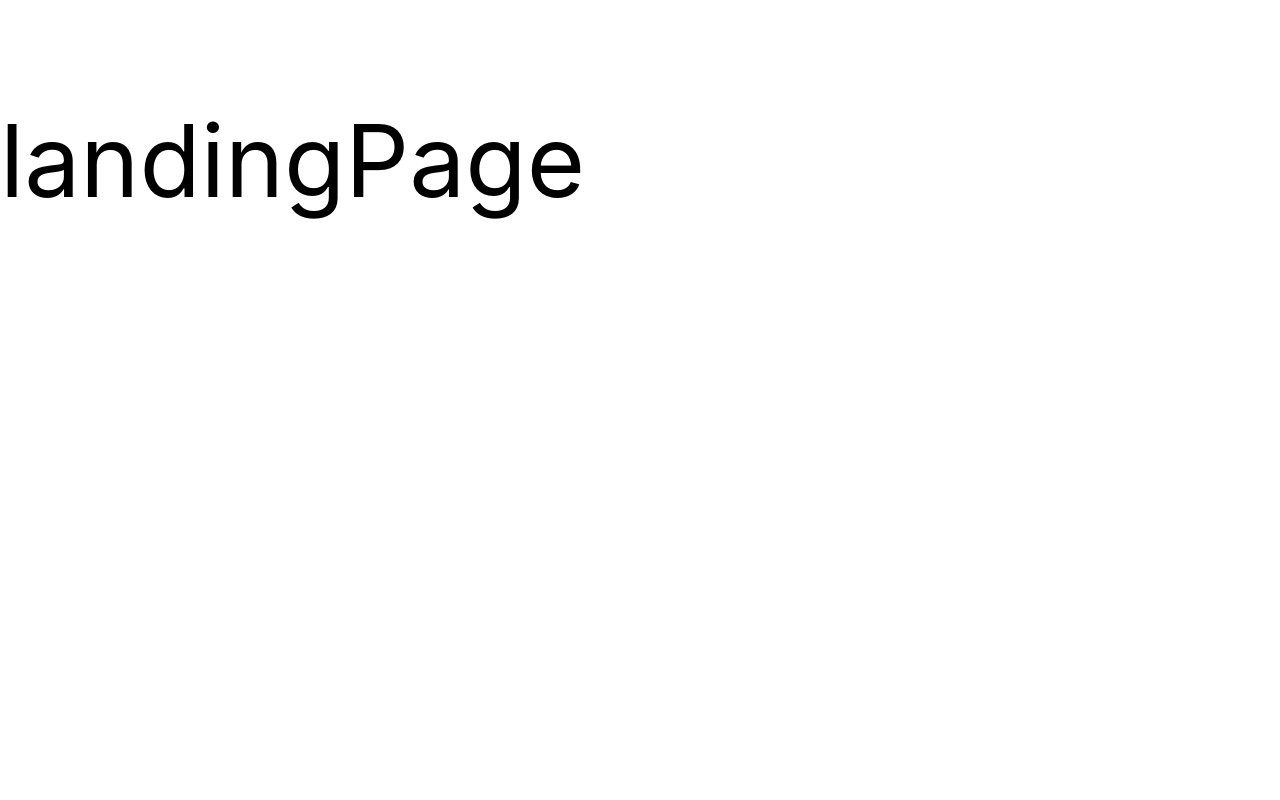
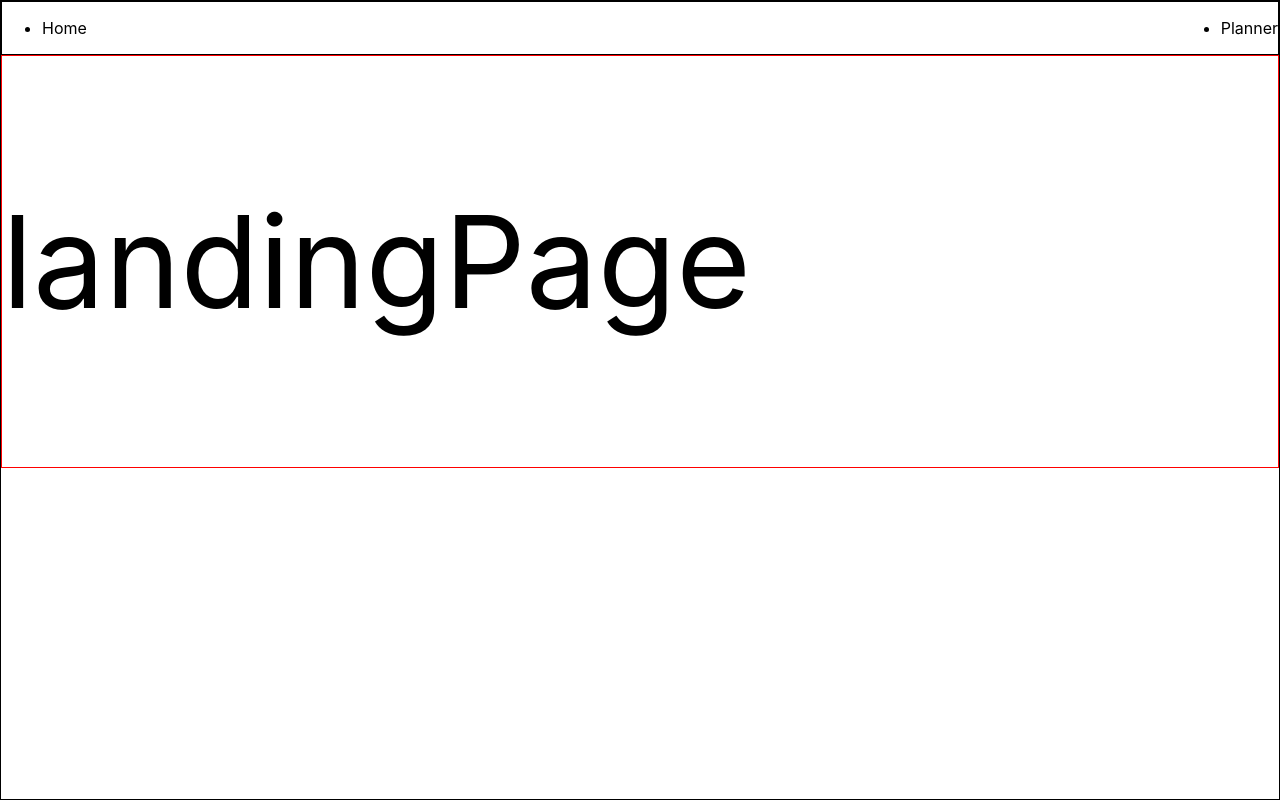
Before and after one commit to Bernard-Calma/planner, a React (Create React App) app: page / in a window 1280 px wide. Built offline with nearby package versions, Linux system fonts and the light colour scheme.

Commit message:
added navbar container

```diff
--- a/public/index.html
+++ b/public/index.html
@@ -26,7 +26,7 @@
     -->
     <title>React App</title>
   </head>
-  <body>
+  <body >
     <noscript>You need to enable JavaScript to run this app.</noscript>
     <div id="root"></div>
     <!--
--- a/src/App.js
+++ b/src/App.js
@@ -1,9 +1,11 @@
 import './App.css';
 import LandingPage from './containers/LandingPage';
+import NavBar from './containers/NavBar';
 
 const App = () => {
   return(
-    <div>
+    <div style = {styles.container}>
+      <NavBar />
       <LandingPage />
     </div>
   )
@@ -11,3 +13,16 @@ const App = () => {
 }
 
 export default App;
+
+const styles = {
+  container: {
+      display: "flex",
+      flexDirection: "column",
+      height: "99.8vh",
+      width: "98.5hh",
+      border: "1px solid black",
+  },
+  textTest: {
+      fontSize: "10vw"
+  }
+}
--- a/src/containers/LandingPage.jsx
+++ b/src/containers/LandingPage.jsx
@@ -11,9 +11,9 @@ export default LandingPage
 
 const styles = {
     container: {
-        border: "1",
+        border: "1px solid red",
     },
     textTest: {
-        fontSize: "100px"
+        fontSize: "10vw"
     }
 }
--- /dev/null
+++ b/src/containers/NavBar.jsx
@@ -0,0 +1,25 @@
+const NavBar = () => {
+
+    return (
+
+        <div style={styles.container}>
+            <ul style={styles.navList}>
+                <li>Home</li>
+                <li>Planner</li>
+            </ul>
+        </div>
+    )
+}
+
+export default NavBar
+
+const styles = {
+    container: {
+        border: "1px solid black"
+    },
+    navList: {
+        display: "flex",
+        flexDirection: "row",
+        justifyContent: "space-between",
+    }
+}
```
